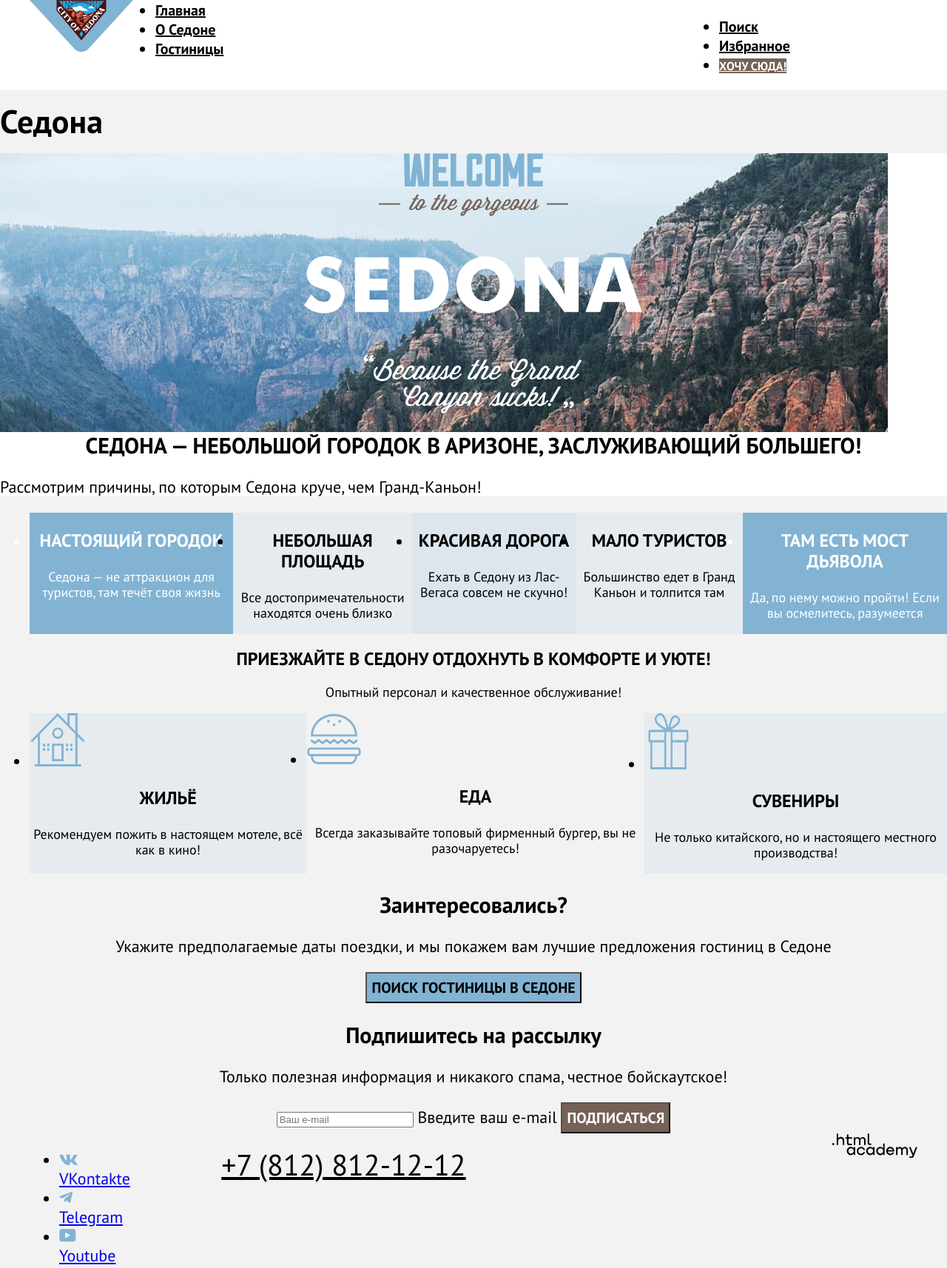
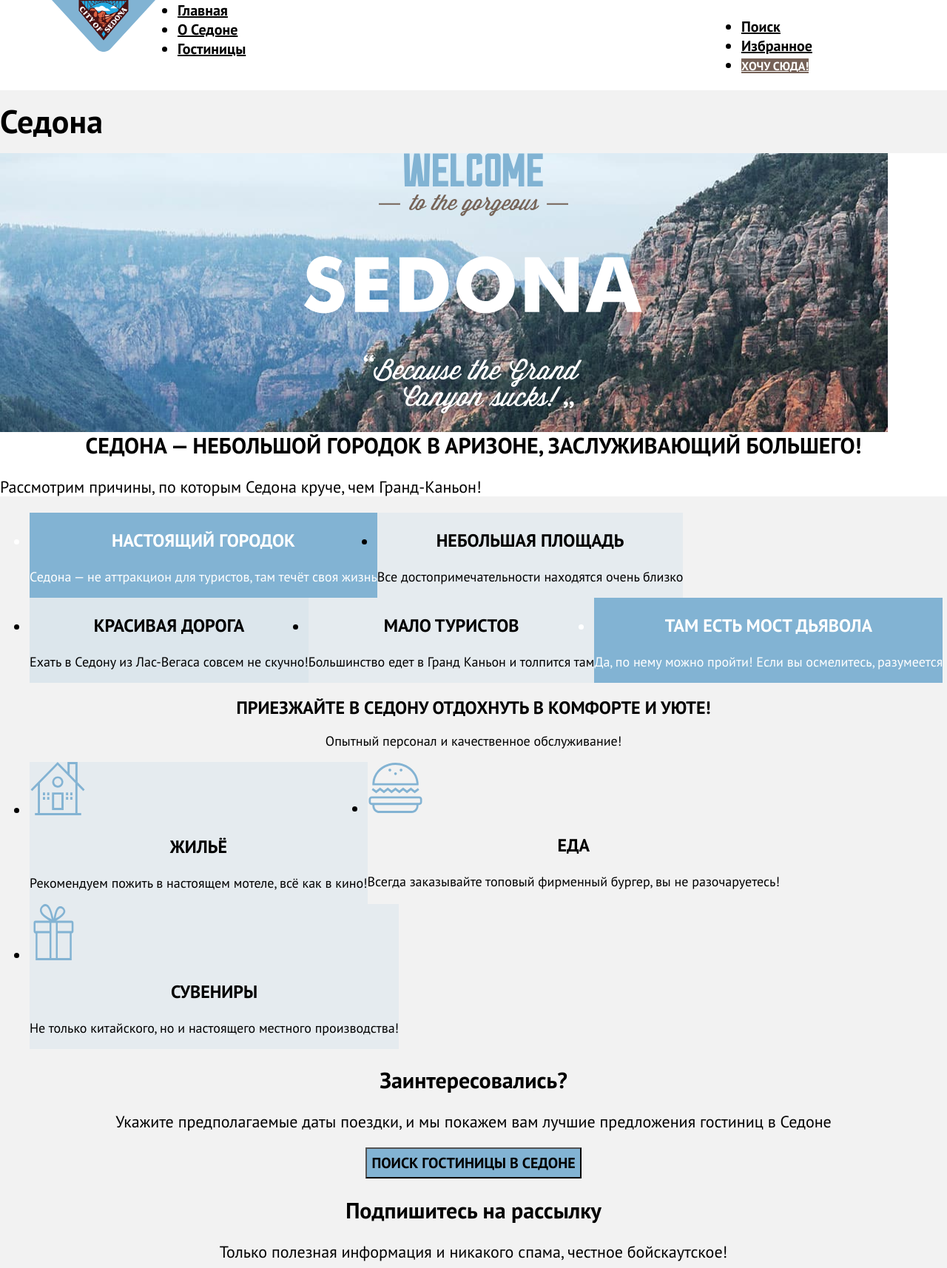
Before and after one commit to htmlacademy-htmlcss/2429167-sedona-1, a plain HTML site: page index.html in a window 1280 px wide. Shown: the top 1714 px of the page at 74% size. Drawn offline with Linux system fonts and the light colour scheme.

Commit message:
Исправления CSS-кода

```diff
--- a/styles/styles.css
+++ b/styles/styles.css
@@ -31,7 +31,7 @@ html {
 
 .page-header {
     background: #FFFFFF;
-    padding: 0, 70px, 0, 70px;
+    padding: 0 70px 0 70px;
 }
 
 .navigation {
@@ -41,8 +41,6 @@ html {
 }
 
 .page-header-logo {
-    width: 140px;
-    height: 70px;
     margin-right: 30px;
 }
 
@@ -94,6 +92,7 @@ html {
 
 .advantages-list {
     display: flex;
+    flex-wrap: wrap;
     margin: 0;
 }
 
@@ -286,6 +285,7 @@ html {
 
 .footer-container {
     display: flex;
+    flex-wrap: wrap;
     width: 1200px;
     margin: 0 auto;
 }
@@ -298,7 +298,8 @@ html {
 
 .phone-text {
     width: 750px;
-    margin-left: 41.5px;
+    margin-left: 41px;
+    text-align: center;
 }
 
 .made-by {
```
